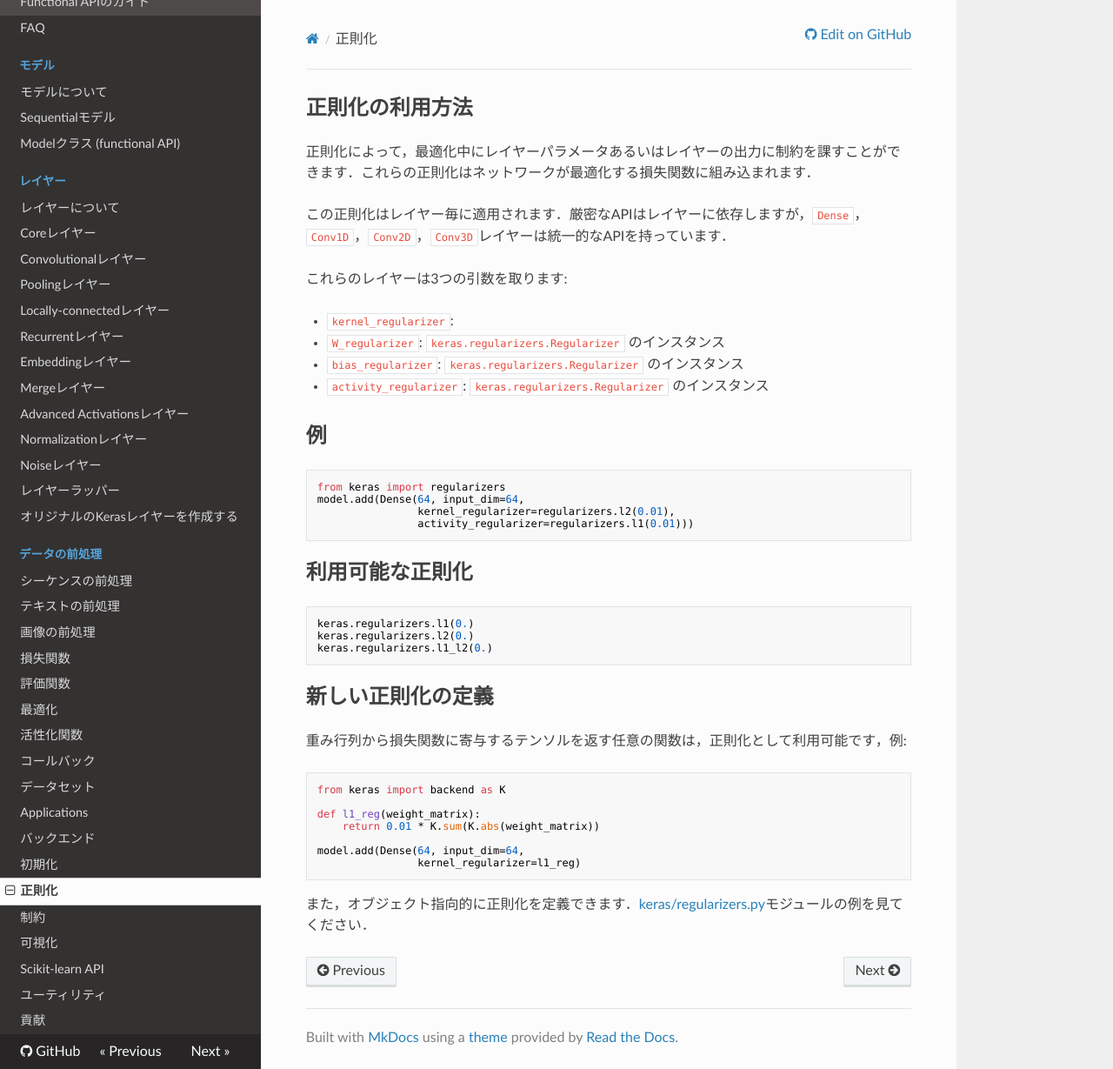
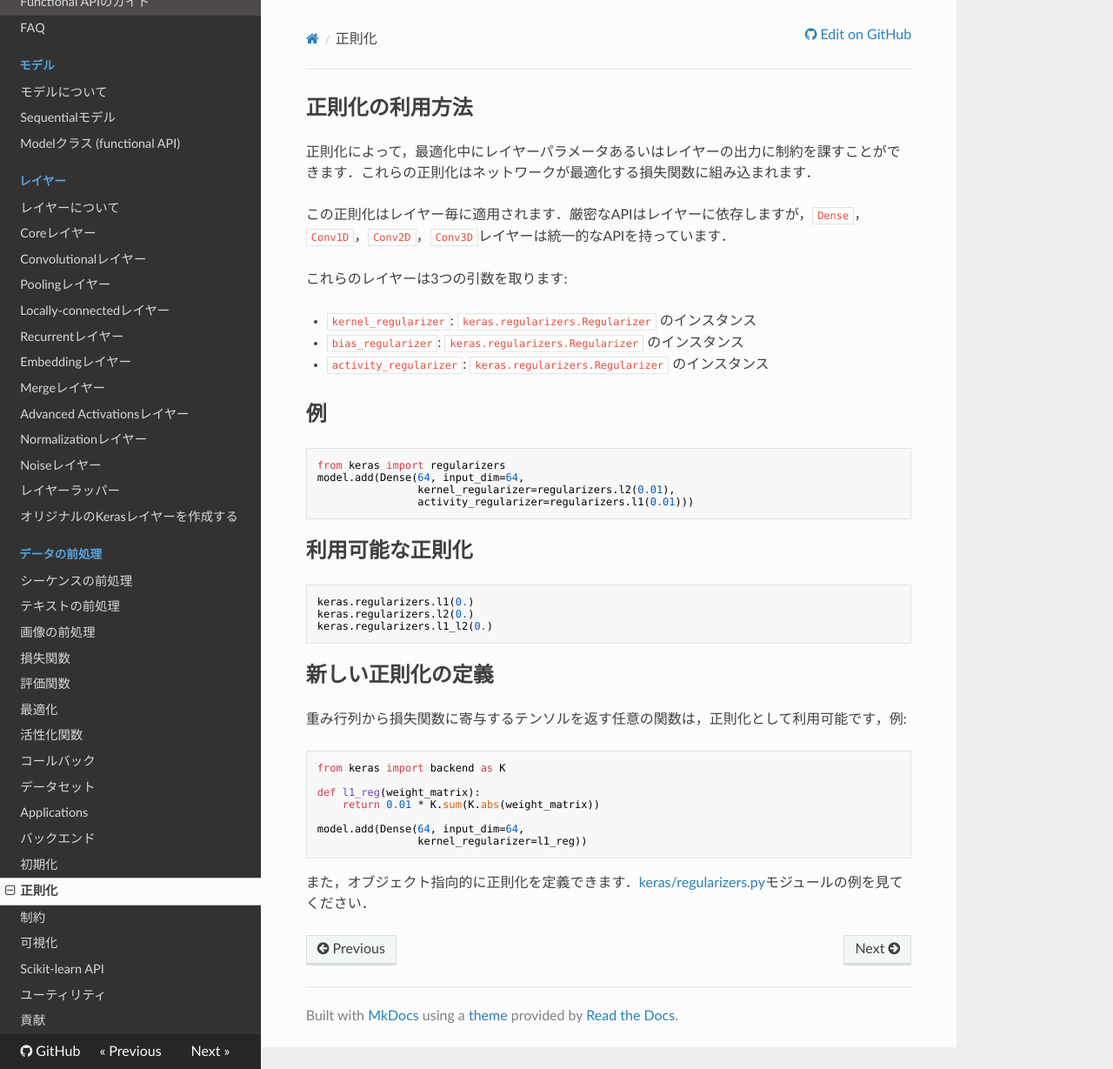
Before and after one commit to keras-team/keras-docs-ja, an MkDocs documentation site: the page built from sources/regularizers.md, in a window 1280 px wide and 1229 px high. Shown: the whole window at 87% size. Built offline with MkDocs 1.6.1, drawn with Linux system fonts in a browser that asks for light colours; nearby versions of some CDN libraries; old or Windows-style settings are respelled for this version of MkDocs.

Commit message:
Fix argument and sample code

````diff
--- a/sources/regularizers.md
+++ b/sources/regularizers.md
@@ -6,8 +6,7 @@
 
 これらのレイヤーは3つの引数を取ります:
 
-- `kernel_regularizer`:
-- `W_regularizer`: `keras.regularizers.Regularizer` のインスタンス
+- `kernel_regularizer`: `keras.regularizers.Regularizer` のインスタンス
 - `bias_regularizer`: `keras.regularizers.Regularizer` のインスタンス
 - `activity_regularizer`: `keras.regularizers.Regularizer` のインスタンス
 
@@ -39,7 +38,7 @@ def l1_reg(weight_matrix):
     return 0.01 * K.sum(K.abs(weight_matrix))
 
 model.add(Dense(64, input_dim=64,
-                kernel_regularizer=l1_reg)
+                kernel_regularizer=l1_reg))
 ```
 
 また，オブジェクト指向的に正則化を定義できます．[keras/regularizers.py](https://github.com/keras-team/keras/blob/master/keras/regularizers.py)モジュールの例を見てください．
````
